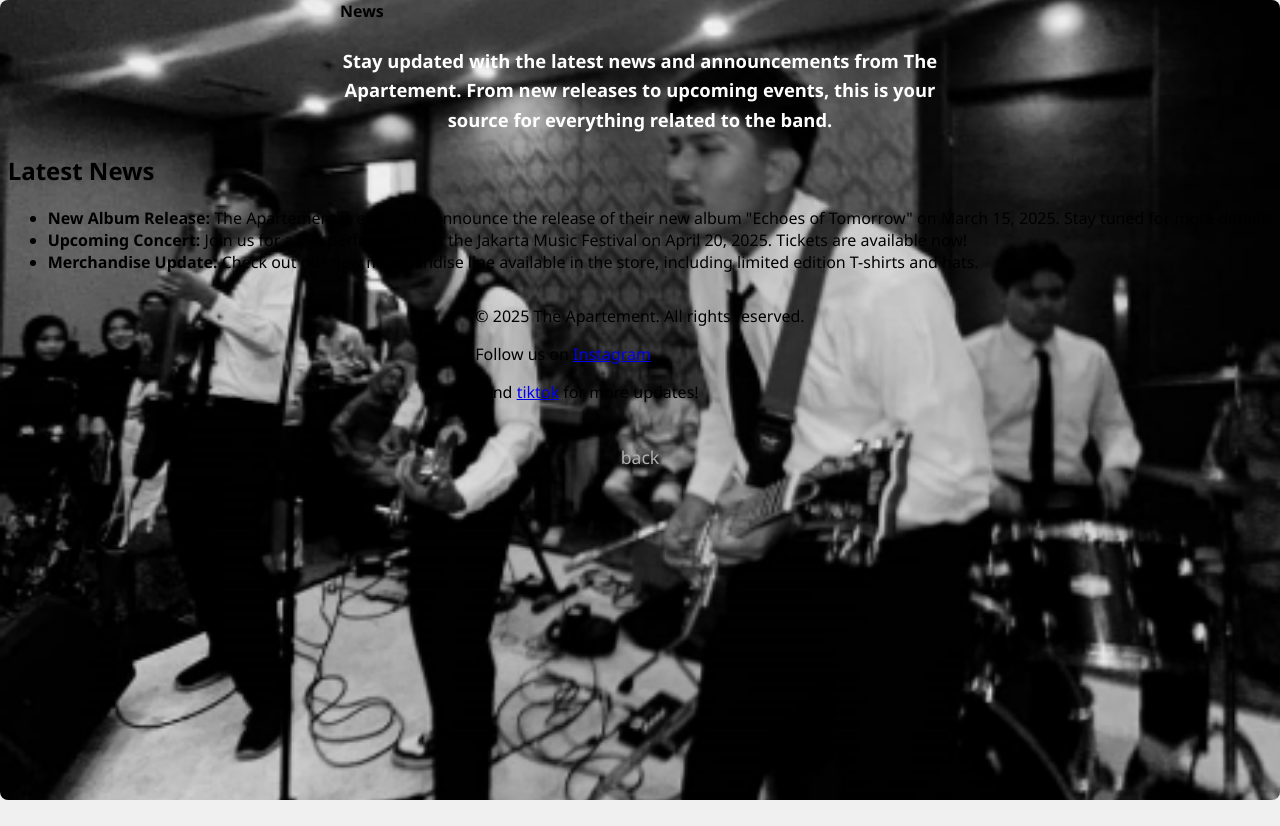
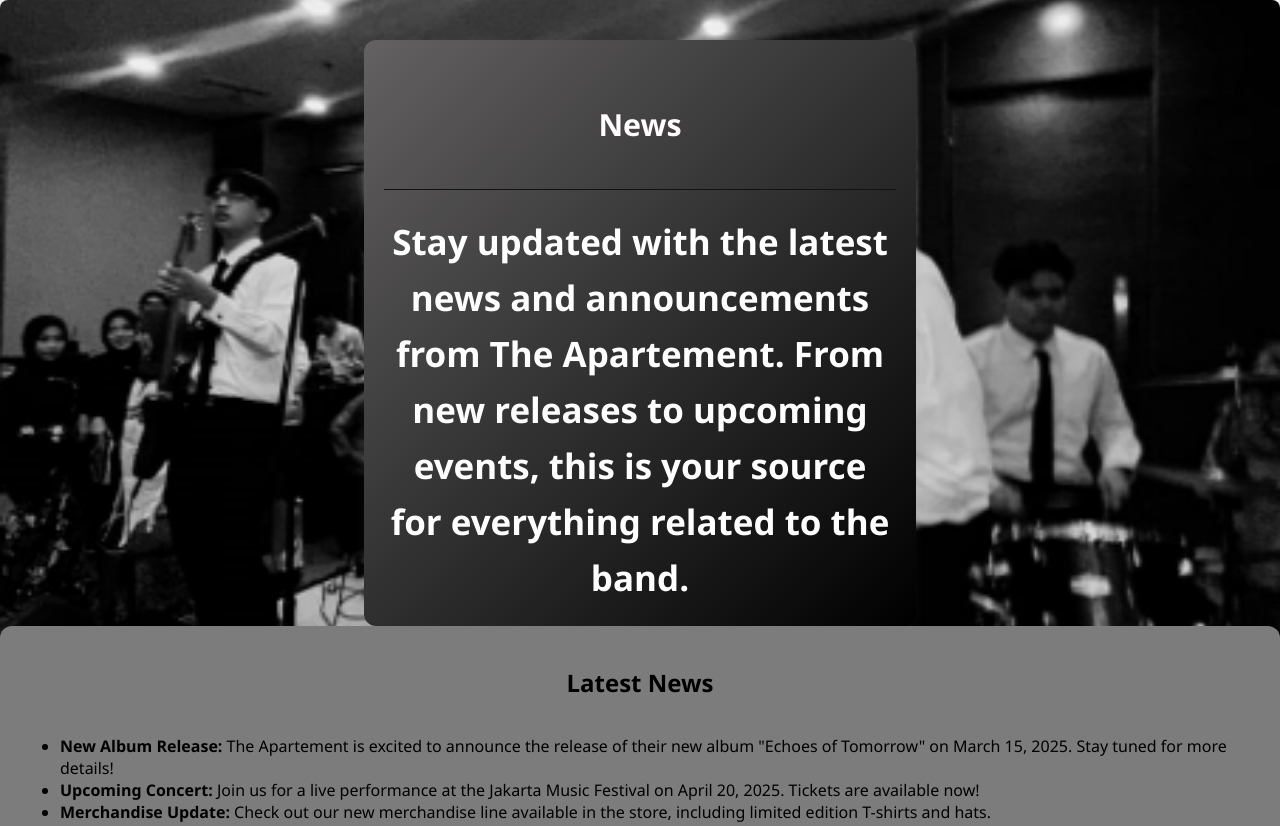
Before and after one commit to risat718/THEAPARTEMENT, a plain HTML site: page news.html in a window 1280 px wide. Shown: the top 826 px of the page. Before the commit the page ends 800 px from the top, so only its background shows below. Drawn offline with Linux system fonts and the light colour scheme.

Commit message:
Update style.css

```diff
--- a/style.css
+++ b/style.css
@@ -130,3 +130,47 @@ body {
             height: 200px;
             overflow-y: auto;
         }
+
+.news-apartement {
+            margin-top: 40px;
+            width: 40%;
+            height: min-content;
+            max-width: 700px;
+            padding: 20px;
+            border-radius: 12px;
+            box-shadow: 0 4px 12px rgba(97, 96, 96, 0.1);
+            font-size: 1.9em;
+            line-height: 3.6;
+            color: #fffdfd;
+            background: linear-gradient(135deg, #636161, #000000);
+            text-align: center;
+        }
+
+        .news {
+            margin-top: 000,1px;
+            padding: 10px;
+            border-bottom: 1px solid #131212;
+            text-align: center;
+        }
+
+        .news-items {
+            display: flex;
+            flex-direction: column;
+            align-items: center;
+            justify-content: center;
+            background-color: #7c7c7c;
+            padding: 20px;
+            border-radius: 12px;
+        }
+
+        .footer {
+            margin-top: 40px;
+            width: 100%;
+            height: 60px;
+            background-color: #333;
+            color: #fff;
+            display: flex;
+            align-items: center;
+            justify-content: center;
+            font-size: 1.2em;
+        }
```
